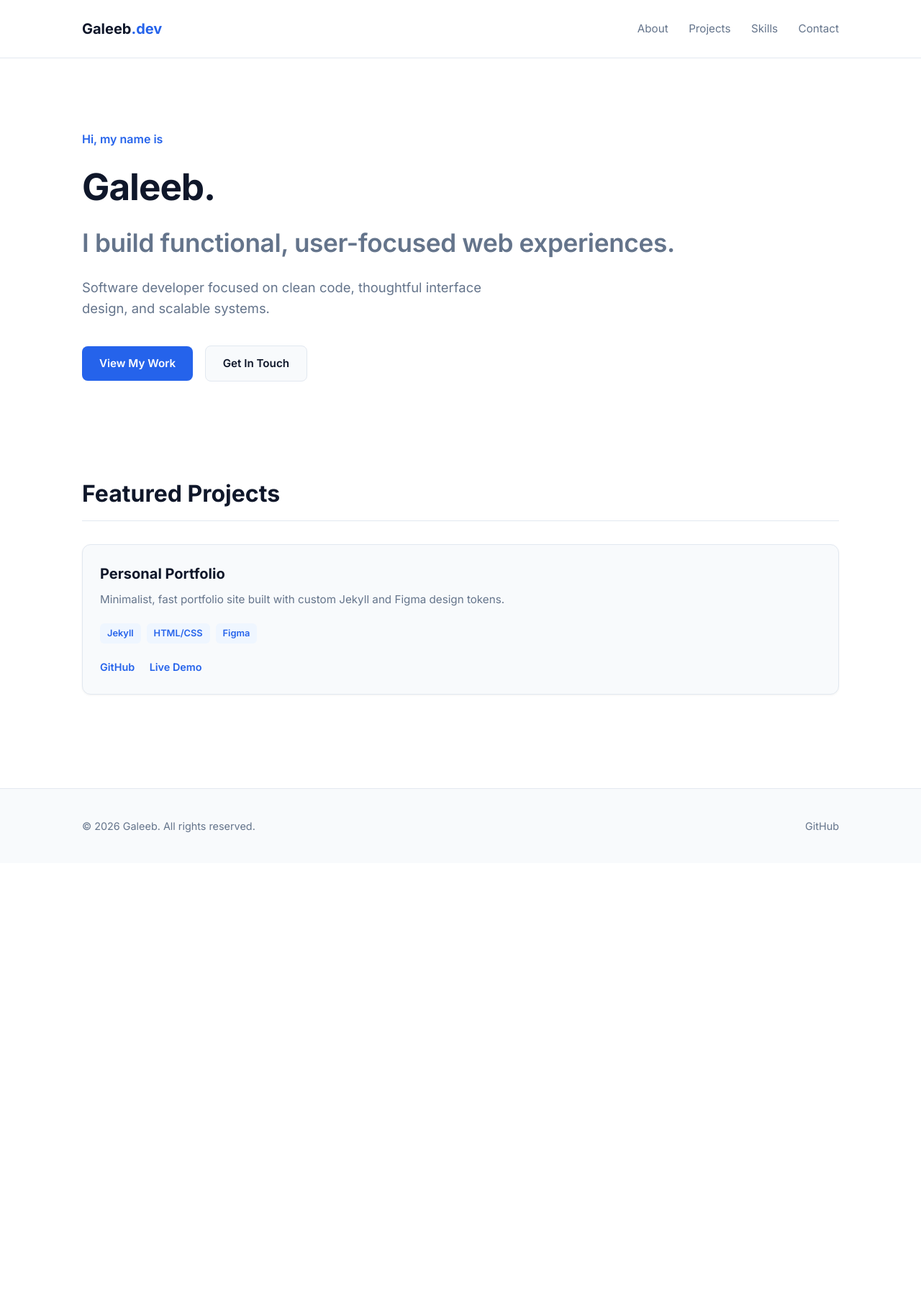
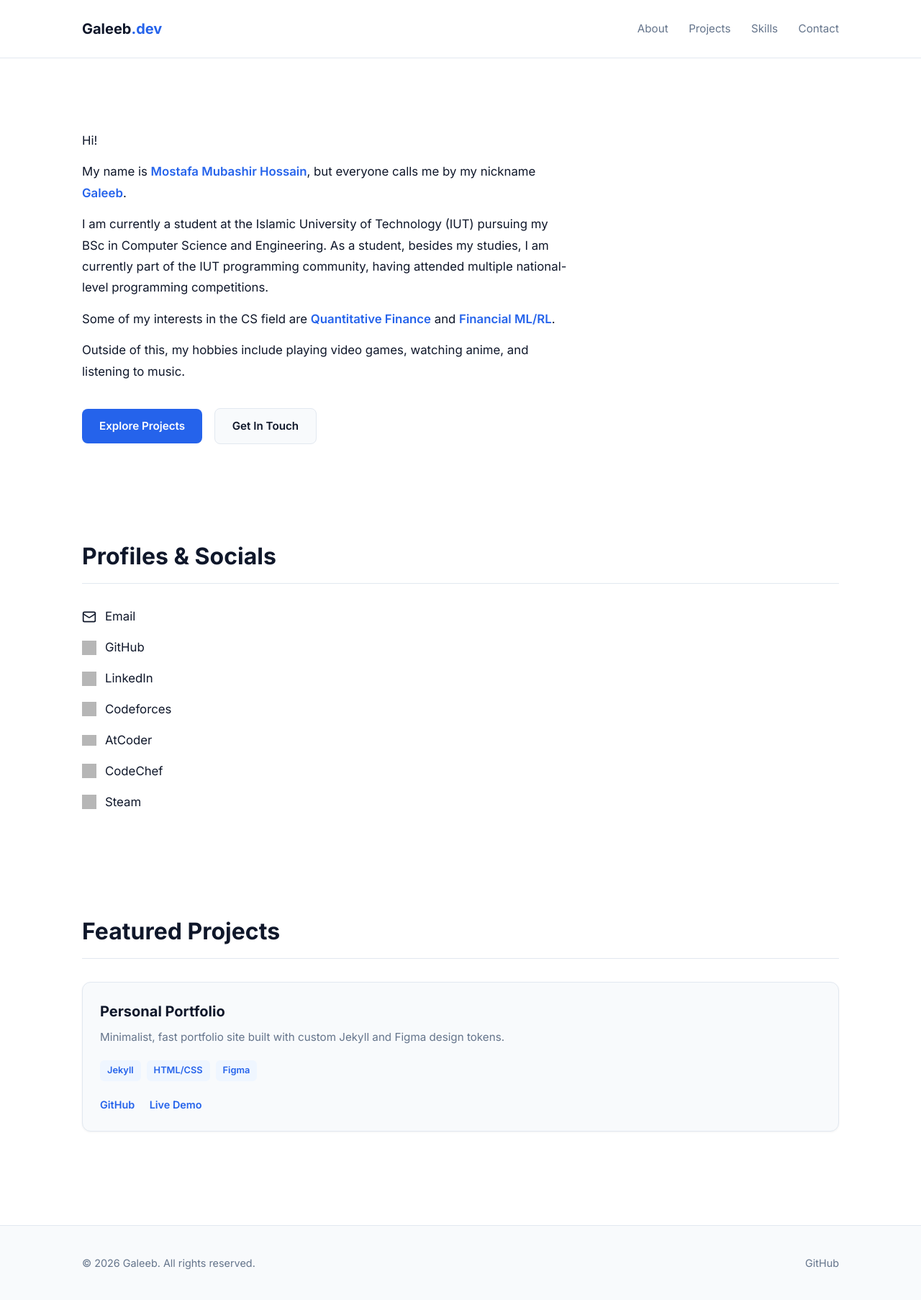
Before and after one commit to SlyGaleeb/slygaleeb.github.io, a Jekyll site: the page built from index.html, in a window 1280 px wide. Shown: the whole page at 72% size. Built offline with Jekyll 4.4.1, drawn with Linux system fonts in a browser that asks for light colours; before the commit the page ends 1199 px from its top, so only the background shows below that; grey boxes are pictures that could not be loaded.

Commit message:
Update portfolio intro, light theme, and social profile links

```diff
--- a/_includes/hero.html
+++ b/_includes/hero.html
@@ -1,14 +1,24 @@
 <section class="hero-section">
   <div class="container hero-container">
-    <p class="eyebrow">Hi, my name is</p>
-    <h1 class="hero-title">Galeeb.</h1>
-    <h2 class="hero-subtitle">I build functional, user-focused web experiences.</h2>
-    <p class="hero-description">
-      Software developer focused on clean code, thoughtful interface design, and scalable systems.
-    </p>
+    <div class="hero-bio">
+      <p>Hi!</p>
+      <p>
+        My name is <strong>Mostafa Mubashir Hossain</strong>, but everyone calls me by my nickname <strong>Galeeb</strong>.
+      </p>
+      <p>
+        I am currently a student at the Islamic University of Technology (IUT) pursuing my BSc in Computer Science and Engineering. As a student, besides my studies, I am currently part of the IUT programming community, having attended multiple national-level programming competitions.
+      </p>
+      <p>
+        Some of my interests in the CS field are <strong>Quantitative Finance</strong> and <strong>Financial ML/RL</strong>.
+      </p>
+      <p>
+        Outside of this, my hobbies include playing video games, watching anime, and listening to music.
+      </p>
+    </div>
+
     <div class="hero-actions">
-      <a href="#projects" class="btn btn-primary">View My Work</a>
-      <a href="#contact" class="btn btn-secondary">Get In Touch</a>
+      <a href="#projects" class="btn btn-primary">Explore Projects</a>
+      <a href="mailto:galeeb8917@gmail.com" class="btn btn-secondary">Get In Touch</a>
     </div>
   </div>
 </section>
--- a/assets/css/style.css
+++ b/assets/css/style.css
@@ -234,3 +234,87 @@ body {
 .footer-links a:hover {
   color: var(--accent);
 }
+
+/* Hero Bio Additions */
+.hero-title .nickname {
+  font-weight: 600;
+  color: var(--accent);
+  font-size: 0.85em;
+}
+
+.hero-bio {
+  max-width: 680px;
+  margin-bottom: 36px;
+  display: flex;
+  flex-direction: column;
+  gap: 14px;
+}
+
+.hero-bio p {
+  color: var(--text-muted);
+  font-size: 1.05rem;
+  line-height: 1.7;
+}
+
+.hero-bio strong {
+  color: var(--text-main);
+  font-weight: 600;
+}
+
+/* Standard Intro Text Styling */
+.hero-bio p {
+  font-size: 1.05rem;
+  color: var(--text-main);
+  line-height: 1.75;
+}
+
+.hero-bio strong {
+  font-weight: 600;
+  color: var(--accent);
+}
+
+/* Profiles & Social Links List */
+.social-links-list {
+  display: flex;
+  flex-direction: column;
+  gap: 16px;
+  margin-top: 16px;
+}
+
+.social-item {
+  display: inline-flex;
+  align-items: center;
+  gap: 12px;
+  color: var(--text-main);
+  text-decoration: none;
+  font-weight: 500;
+  font-size: 1.05rem;
+  width: fit-content;
+  transition: transform 0.2s ease, color 0.2s ease;
+}
+
+.social-item:hover {
+  color: var(--accent);
+  transform: translateX(4px);
+}
+
+.social-icon {
+  display: inline-block;
+  vertical-align: middle;
+  flex-shrink: 0;
+}
+
+/* Proper sizing for external CDN SVGs */
+.social-item img.social-icon {
+  width: 20px;
+  height: 20px;
+  display: block;
+  filter: grayscale(100%);
+  opacity: 0.75;
+  transition: filter 0.2s ease, opacity 0.2s ease;
+}
+
+.social-item:hover img.social-icon {
+  filter: grayscale(0%);
+  opacity: 1;
+}
--- a/index.html
+++ b/index.html
@@ -3,4 +3,12 @@ layout: default
 ---
 
 {% include hero.html %}
+
+<section class="section">
+  <div class="container">
+    <h2 class="section-title">Profiles & Socials</h2>
+    {% include social_links.html %}
+  </div>
+</section>
+
 {% include projects.html %}
```
